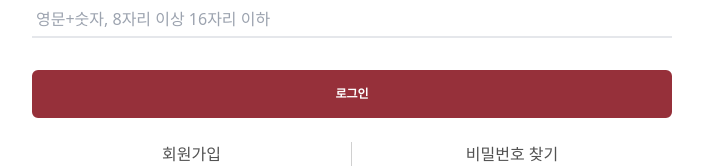
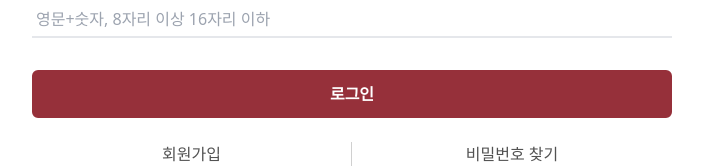
Before and after one commit to FC-MINI-4/attendance-front, a Next.js app: page /sign-in in a window 1280 px wide. Shown: the part 405-573 px from the top of the page, without its empty margins (288-991 px from the left). Built offline with nearby package versions, Linux system fonts and the light colour scheme; no server answers.

Commit message:
STYLE: 버튼 스타일 수정

```diff
--- a/src/components/common/Button.tsx
+++ b/src/components/common/Button.tsx
@@ -14,7 +14,7 @@ export default function Button({
       type={submit ? 'submit' : 'button'}
       className={`${
         secondary ? 'bg-white text-primary' : 'text-white bg-primary'
-      }  block h-10 w-full rounded-md border-2 border-primary px-3 sm:py-2 font-bold ring-subTextAndBorder ring-offset-2 transition hover:opacity-80 text-[0.5rem] focus:ring-2 active:scale-95 disabled:pointer-events-none disabled:opacity-30 sm:h-12 sm:text-xs`}>
+      }  block h-10 w-full rounded-md border-2 border-primary px-3 sm:py-2 font-bold ring-subTextAndBorder ring-offset-2 transition hover:opacity-80 text-base focus:ring-2 active:scale-95 disabled:pointer-events-none disabled:opacity-30 sm:h-12 sm:text-base`}>
       {contents}
     </button>
   );
```
